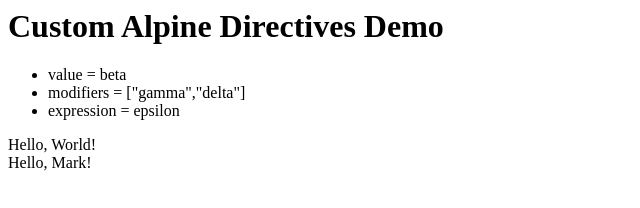
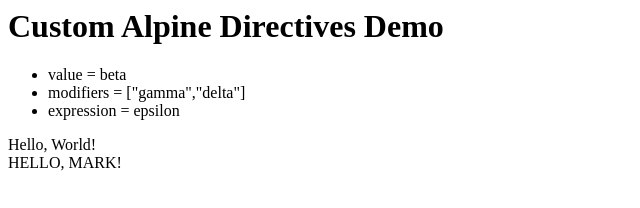
Before and after one commit to mvolkmann/alpine-examples, a plain HTML site: page component-approach/index.html in a window 1280 px wide. Shown: the full height of the page, 0-640 px from the left. Drawn offline with nearby package versions, Linux system fonts and the light colour scheme.

Commit message:
progress

```diff
--- a/component-approach/greeting.js
+++ b/component-approach/greeting.js
@@ -10,7 +10,8 @@
     }
   );
 
-  Alpine.directive("greet", (el, { expression }, {}) => {
-    el.textContent = `Hello, ${expression || "World"}!`;
+  Alpine.directive("greet", (el, { value, expression }, {}) => {
+    const text = `Hello, ${expression || "World"}!`;
+    el.textContent = value === "upper" ? text.toUpperCase() : text;
   });
 });
--- a/component-approach/index.html
+++ b/component-approach/index.html
@@ -11,6 +11,6 @@
     <h1>Custom Alpine Directives Demo</h1>
     <div x-alpha:beta.gamma.delta="epsilon"></div>
     <div x-greet></div>
-    <div x-greet="Mark"></div>
+    <div x-greet:upper="Mark"></div>
   </body>
 </html>
```
